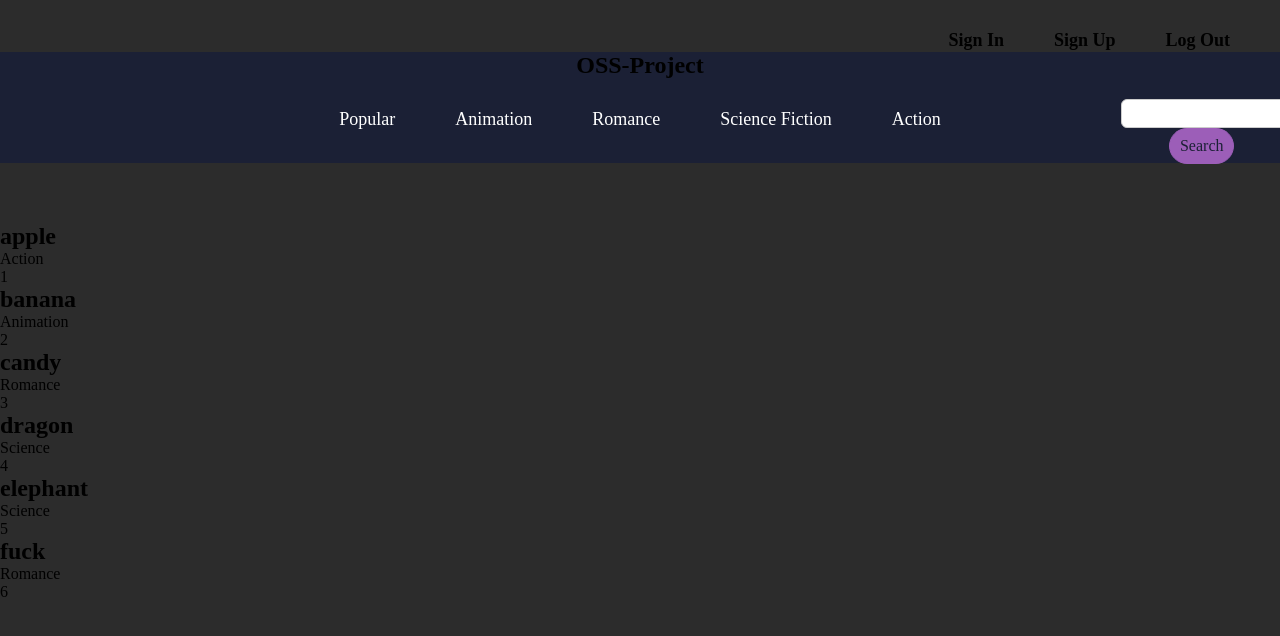
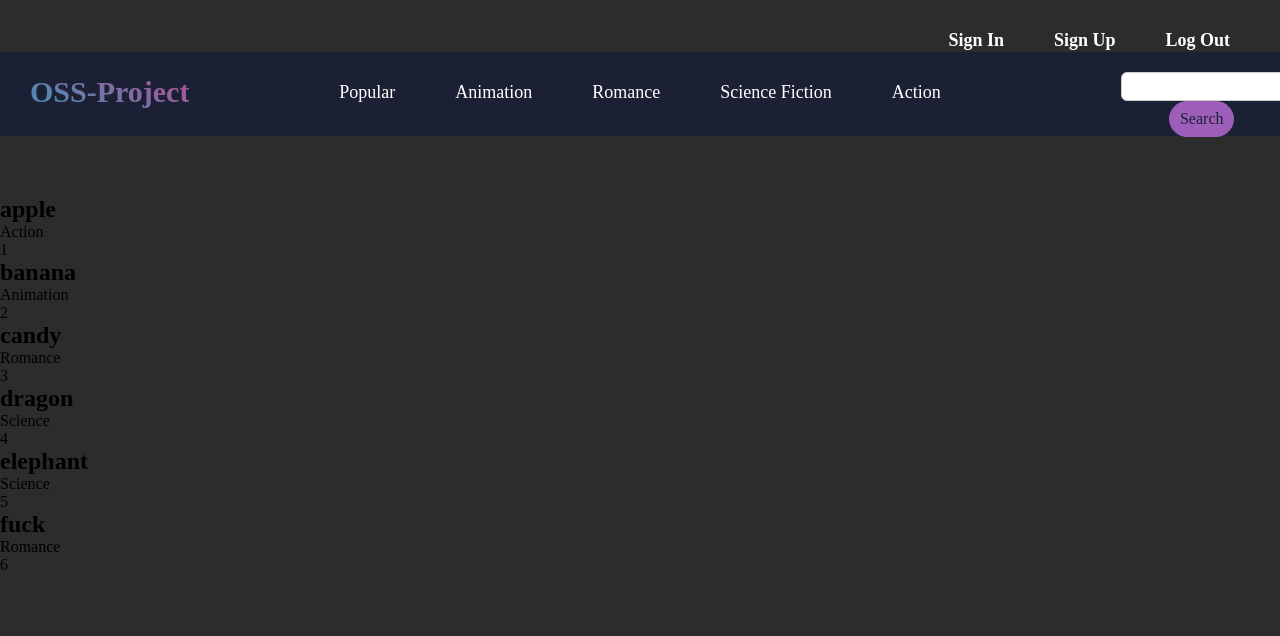
Before and after one commit to khu-open-source/movie-client, a JavaScript app: page /popular in a window 1280 px wide. Shown: the top 636 px of the page. Built offline with nearby package versions, Linux system fonts and the light colour scheme.

Commit message:
fix: relocate code

```diff
--- a/src/components/Header/Header.js
+++ b/src/components/Header/Header.js
@@ -5,18 +5,20 @@ import { Link } from 'react-router-dom';
 const Header = () => (
   <header>
     <div className="header-option">
-      <option>
-        <Link to="Sign In">Sign In</Link>
-      </option>
-      <option>
-        <Link to="Sign Up">Sign Up</Link>
-      </option>
-      <option>
-        <Link to="Log Out">Log Out</Link>
-      </option>
+      <Link to="Sign In">
+        <option>Sign In</option>
+      </Link>
+      <Link to="Sign Up">
+        <option>Sign Up</option>
+      </Link>
+      <Link to="/">
+        <option>Log Out</option>
+      </Link>
     </div>
     <nav id="nav3">
-      <h1>OSS-Project</h1>
+      <Link to="/">
+        <h1 className="homebtn">OSS-Project</h1>
+      </Link>
       <ul className="header-ul">
         <Link to="/popular">
           <li>Popular</li>
```
